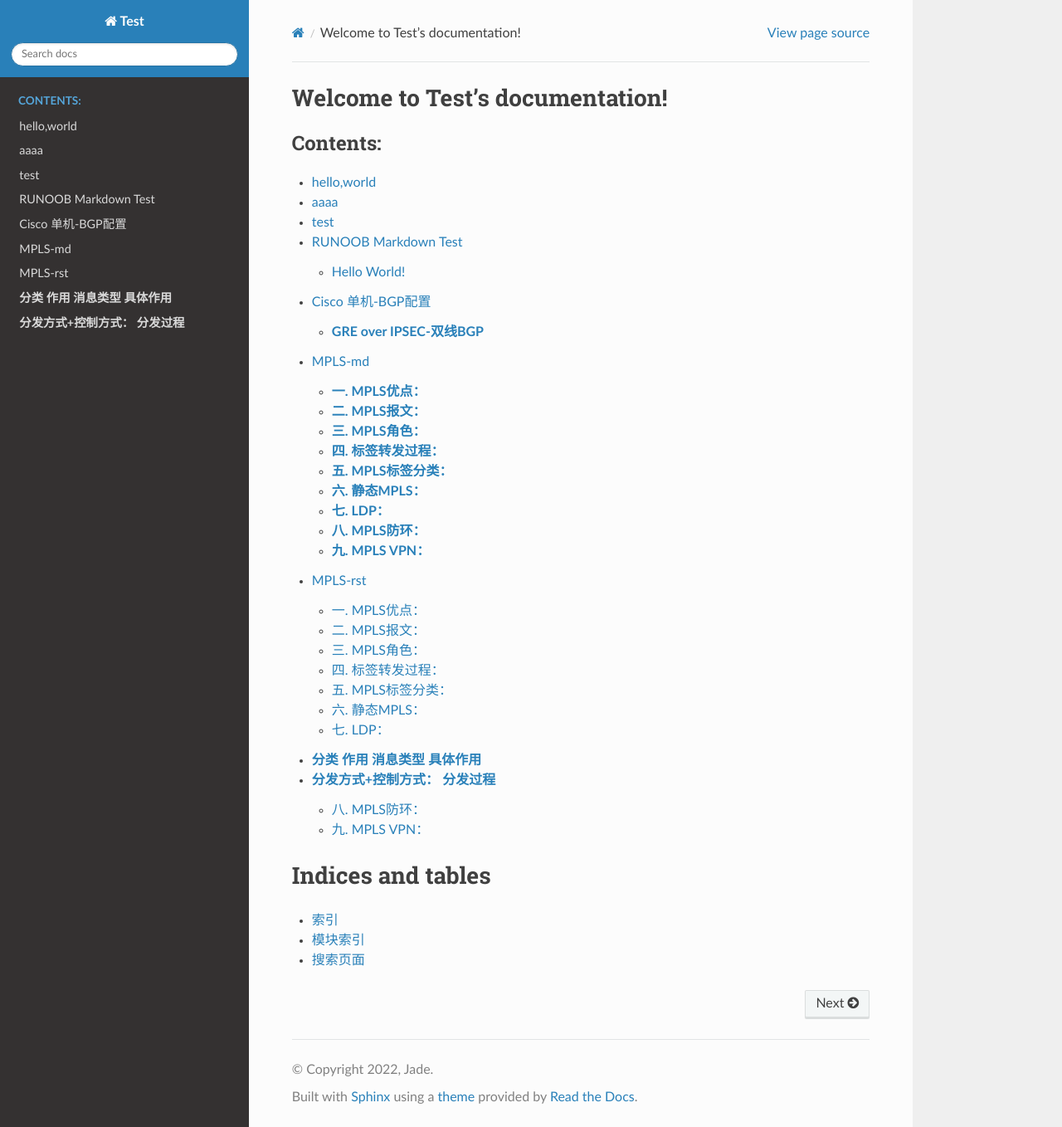
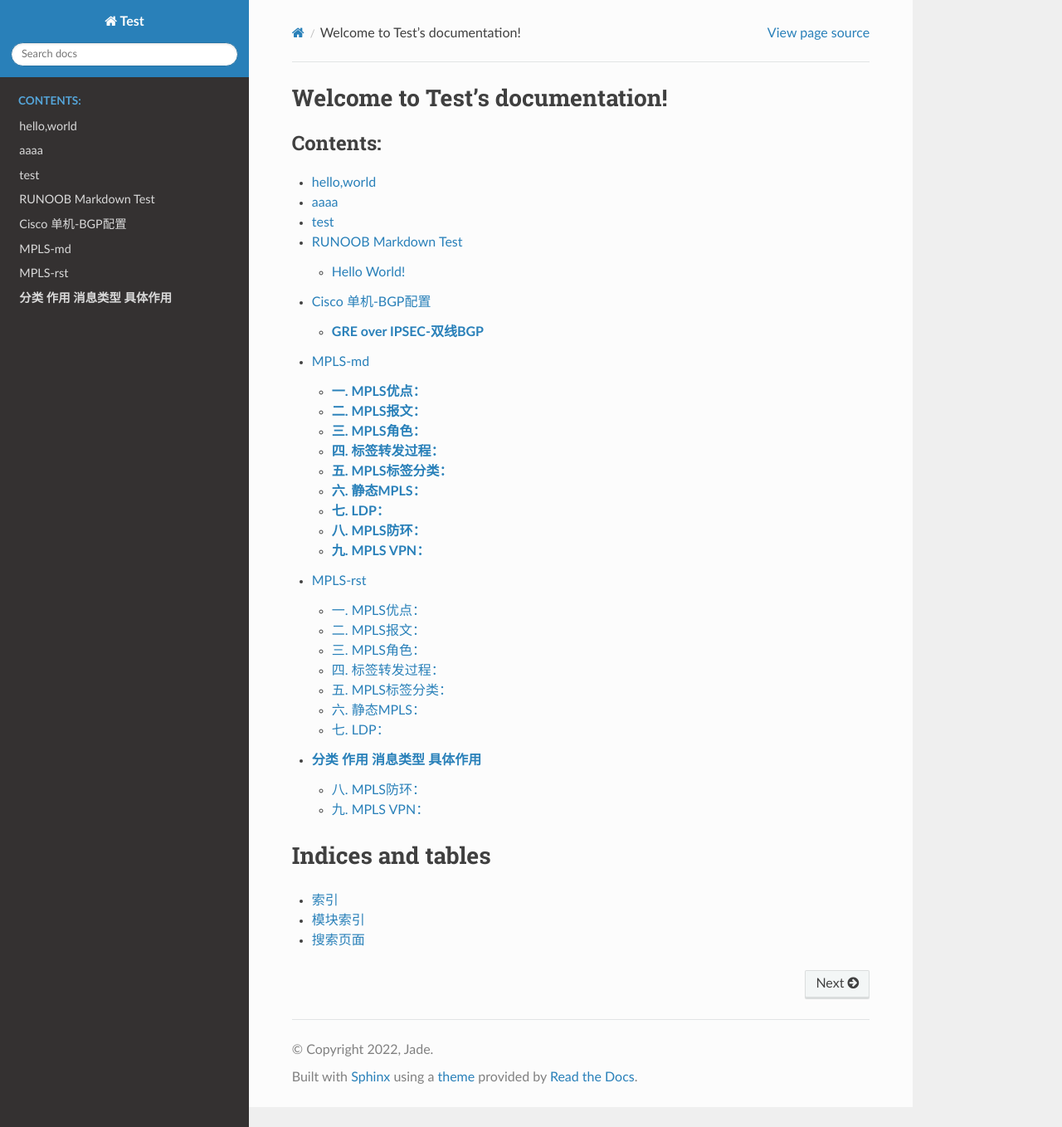
Before and after one commit to jadey1534/scrapy-cookbook, a Sphinx documentation site: the page built from source/index.rst, in a window 1280 px wide and 1358 px high. Shown: the whole window at 83% size. Built offline with Sphinx 7.4.7 and the Read the Docs theme 2.0.0, drawn with Linux system fonts in a browser that asks for light colours; some of the changed lines change nothing that is shown.

Commit message:
Update MPLS-RST.rst

```diff
--- a/source/MPLS-RST.rst
+++ b/source/MPLS-RST.rst
@@ -779,17 +779,6 @@
 
 [Huawei-mpls-ldp]label-distribution independent
 
-========================
-=============================================================================================================================================================================
-**分发方式+控制方式：**    **分发过程**
-========================
-=============================================================================================================================================================================
-**DU+Independent：**     下游自主分发+独立分发，LSR（Transit）无需等待下游（Egress）的标签，就会直接向上游（Ingress）分发标签
-**DU+Order：**           下游自主+有序分发，LSR（Transit）只有收到下游（Egress）的标签映射消息，才会向上游（Ingress）分发标签
-**DOD+Independent：**    下游按需分发+独立模式，发送标签请求的LSR（Ingress）的直连下游（Transit）会直接回应标签，而不必等待来自最终下游（Egress）的标签
-**DOD+Order：**          下游按需分发+有序模式，且标签分配控制方式为Ordered，则发送标签请求的LSR（Ingress）的直连下游（Transit）只有收到最终下游（Egres）的标签映射消息，才会向上游（Ingress）分发标签
-========================
-=============================================================================================================================================================================
 
 
 6. 标签保持模式：
```
